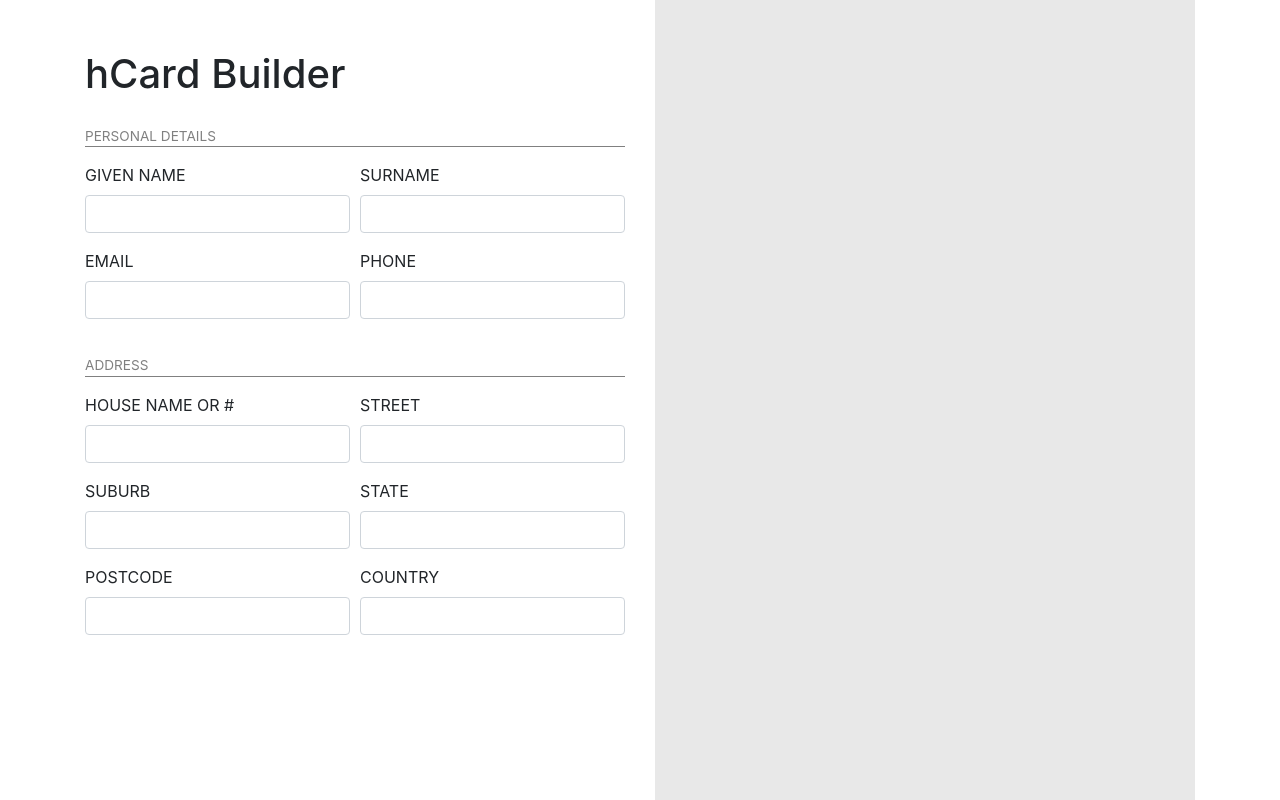
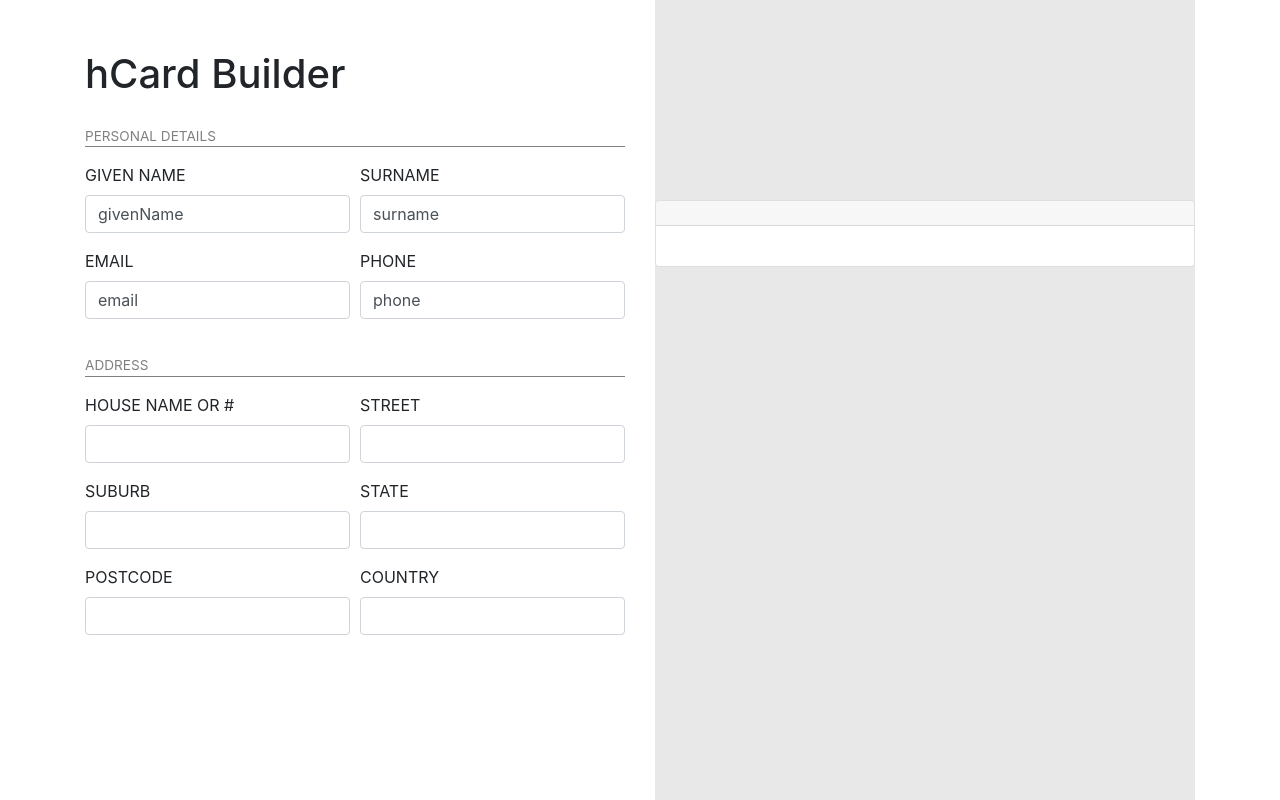
Before and after one commit to amrutha2129/hcard-builder, a React (Create React App) app: page / in a window 1280 px wide. Built offline with nearby package versions, Linux system fonts and the light colour scheme.

Commit message:
Created preview layout and handled inputs in the Form

```diff
--- a/src/components/hCardFormContainer/hCardForm/PersonalDetails/index.jsx
+++ b/src/components/hCardFormContainer/hCardForm/PersonalDetails/index.jsx
@@ -1,7 +1,32 @@
 import React from "react";
 import { FormGroup, Label, Input, Row, Col } from "reactstrap";
+// import HCardPreview from "../../../HCardPreviewContainer/HCardPreview";
 
 export default class PersonalDetails extends React.PureComponent {
+  constructor(props) {
+    super(props);
+    this.state = { name: "", surname: "", email: "", phone: "" };
+
+    this.handleNameChange = this.handleNameChange.bind(this);
+    this.handleSurnameChange = this.handleSurnameChange.bind(this);
+    this.handleEmailChange = this.handleEmailChange.bind(this);
+    this.handlePhoneChange = this.handlePhoneChange.bind(this);
+  }
+
+  handleNameChange(event) {
+    this.setState({ name: event.target.name });
+    this.updateHCardPreview(this.state.name);
+  }
+  handleSurnameChange(event) {
+    this.setState({ surname: event.target.surname });
+  }
+  handleEmailChange(event) {
+    this.setState({ email: event.target.email });
+  }
+  handlePhoneChange(event) {
+    this.setState({ phone: event.target.phone });
+  }
+
   render() {
     return (
       <>
@@ -9,13 +34,23 @@ export default class PersonalDetails extends React.PureComponent {
           <Col sm={6}>
             <FormGroup>
               <Label>GIVEN NAME</Label>
-              <Input type="text" name="givenName" id="givenName" />
+              <Input
+                type="text"
+                value="givenName"
+                id="givenName"
+                onChange={this.handleNameChange}
+              />
             </FormGroup>
           </Col>
           <Col sm={6}>
             <FormGroup>
               <Label>SURNAME</Label>
-              <Input type="text" name="surname" id="surname" />
+              <Input
+                type="text"
+                value="surname"
+                id="surname"
+                onChange={this.handleSurnameChange}
+              />
             </FormGroup>
           </Col>
         </Row>
@@ -23,13 +58,23 @@ export default class PersonalDetails extends React.PureComponent {
           <Col sm={6}>
             <FormGroup>
               <Label>EMAIL</Label>
-              <Input type="email" name="email" id="email" />
+              <Input
+                type="email"
+                value="email"
+                id="email"
+                onChange={this.handleEmailChange}
+              />
             </FormGroup>
           </Col>
           <Col sm={6}>
             <FormGroup>
               <Label>PHONE</Label>
-              <Input type="text" name="phone" id="phone" />
+              <Input
+                type="text"
+                value="phone"
+                id="phone"
+                onChange={this.handlePhoneChange}
+              />
             </FormGroup>
           </Col>
         </Row>
--- a/src/components/hCardPreviewContainer/hCardPreview/index.jsx
+++ b/src/components/hCardPreviewContainer/hCardPreview/index.jsx
@@ -0,0 +1,16 @@
+import React from "react";
+import { Card, CardBody, CardHeader } from "reactstrap";
+import "./style.css";
+
+export default class HCardFormPreview extends React.PureComponent {
+  render() {
+    return (
+      <div className="cardContainer">
+        <Card>
+          <CardHeader />
+          <CardBody />
+        </Card>
+      </div>
+    );
+  }
+}
--- /dev/null
+++ b/src/components/hCardPreviewContainer/hCardPreview/style.css
@@ -0,0 +1,3 @@
+.cardContainer {
+  padding-top: 25vh !important;
+}
--- a/src/components/hCardPreviewContainer/index.jsx
+++ b/src/components/hCardPreviewContainer/index.jsx
@@ -1,8 +1,13 @@
 import React from "react";
 import "./style.css";
+import HCardPreview from "./HCardPreview";
 
-export default class HCardFormPreview extends React.PureComponent {
+export default class HCardPreviewContainer extends React.PureComponent {
   render() {
-    return <div className="previewContainer" />;
+    return (
+      <div className="previewContainer">
+        <HCardPreview />
+      </div>
+    );
   }
 }
```
